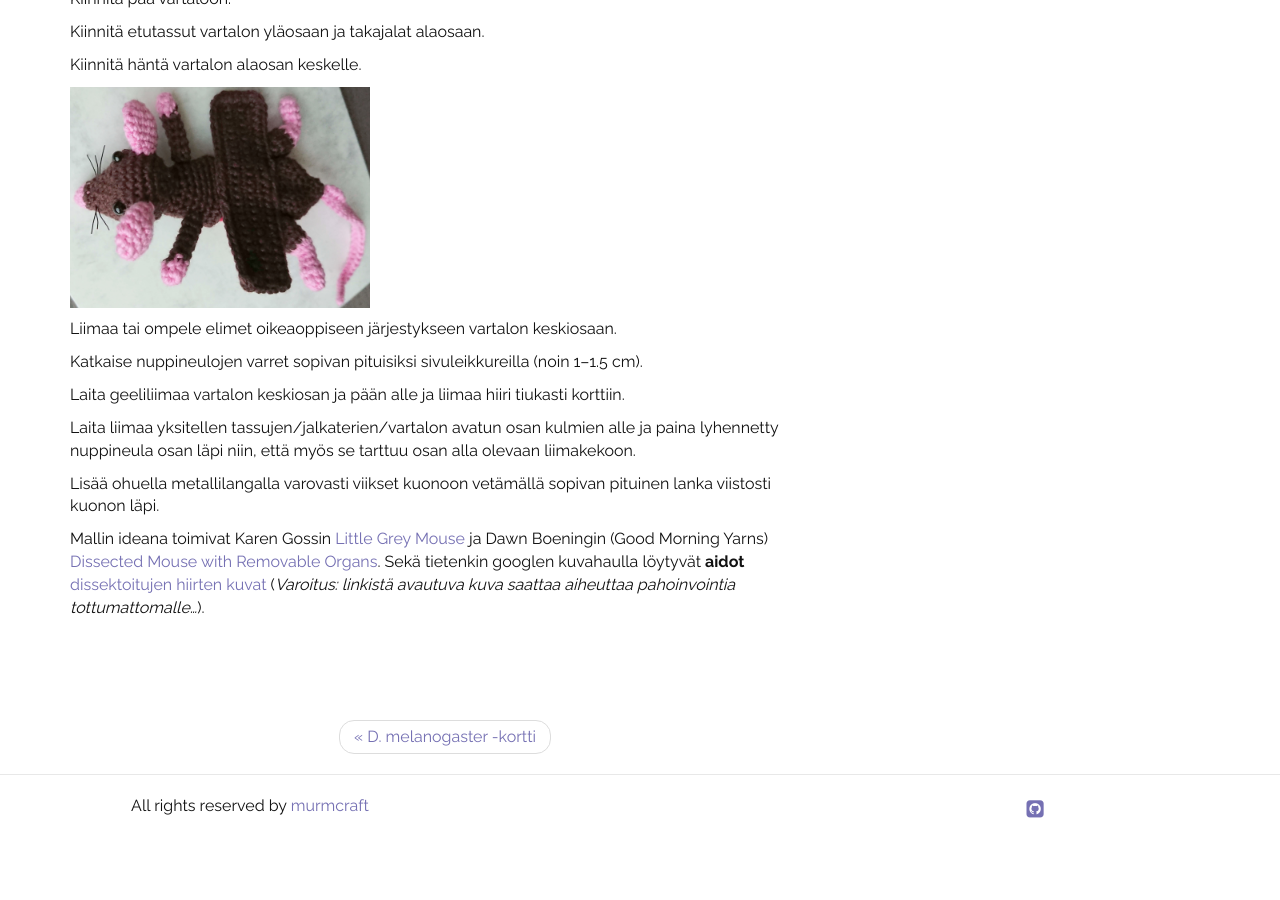
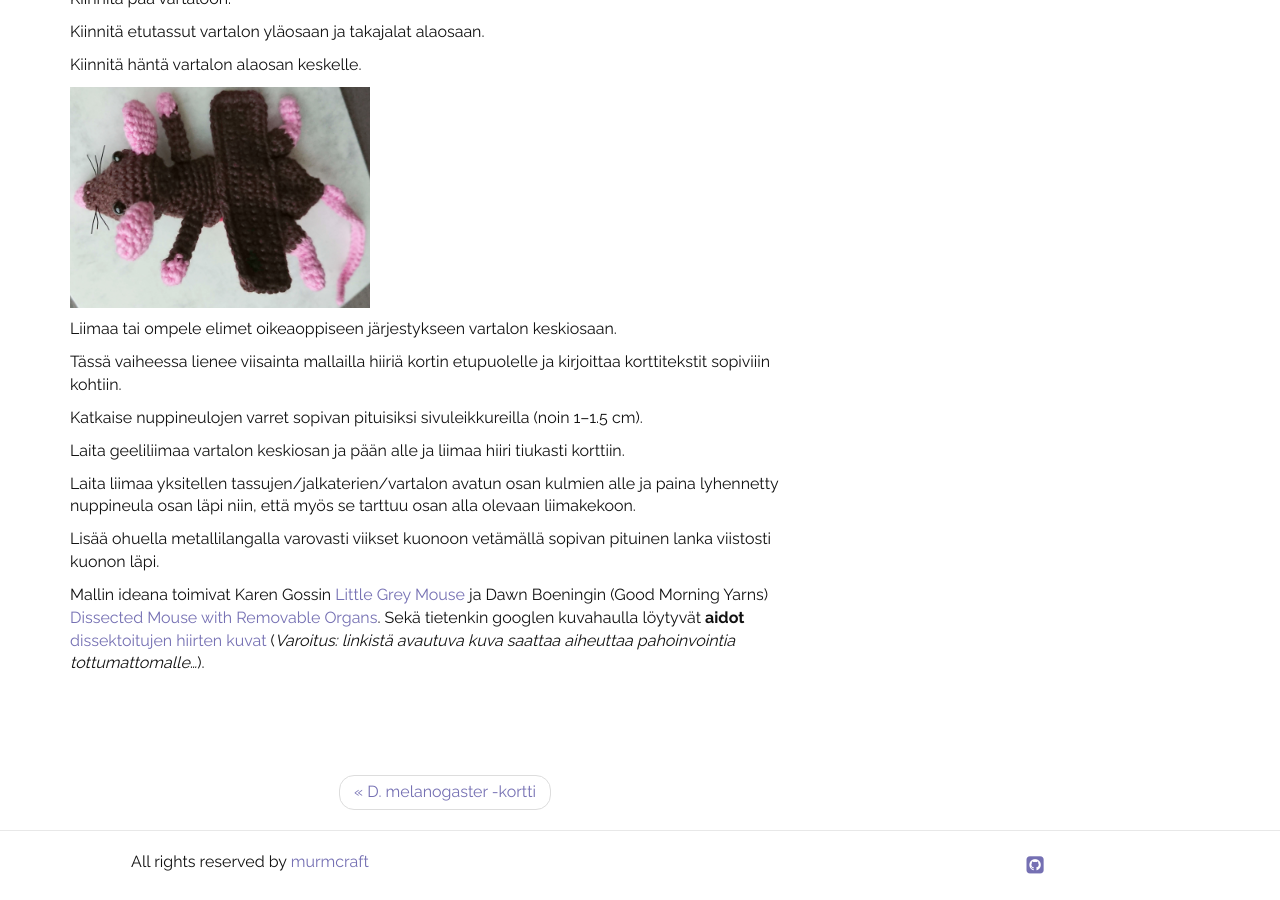
Before and after one commit to murmcraft/murmcraft.github.io, a Jekyll site: the page built from _posts/2018-12-07-dissektoitu-hiiri.md, in a window 1280 px wide and 900 px high, scrolled down 4120 px. Built offline with Jekyll 4.4.1, drawn with Linux system fonts in a browser that asks for light colours; before the commit the page ends 4964 px from its top, so only the background shows below that.

Commit message:
minor text fixes

```diff
--- a/_posts/2018-12-07-dissektoitu-hiiri.md
+++ b/_posts/2018-12-07-dissektoitu-hiiri.md
@@ -194,6 +194,8 @@ Kiinnitä häntä vartalon alaosan keskelle.
 
 Liimaa tai ompele elimet oikeaoppiseen järjestykseen vartalon keskiosaan.
 
+Tässä vaiheessa lienee viisainta mallailla hiiriä kortin etupuolelle ja kirjoittaa korttitekstit sopiviiin kohtiin.
+
 Katkaise nuppineulojen varret sopivan pituisiksi sivuleikkureilla (noin 1–1.5 cm).
 
 Laita geeliliimaa vartalon keskiosan ja pään alle ja liimaa hiiri tiukasti korttiin.
```
